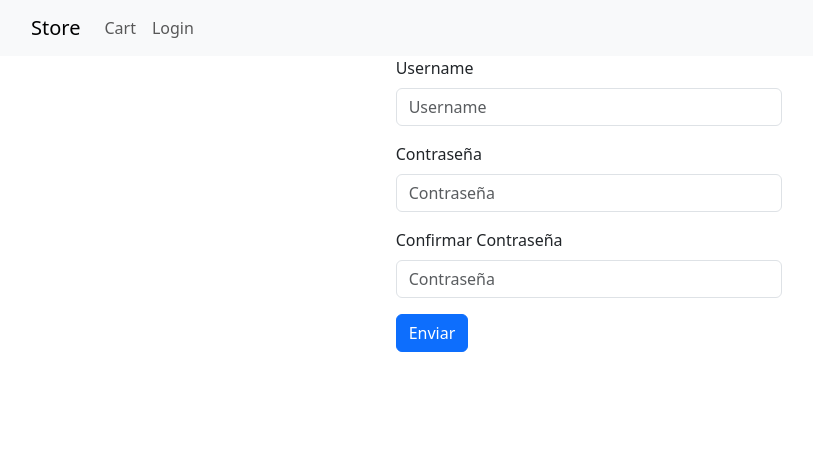
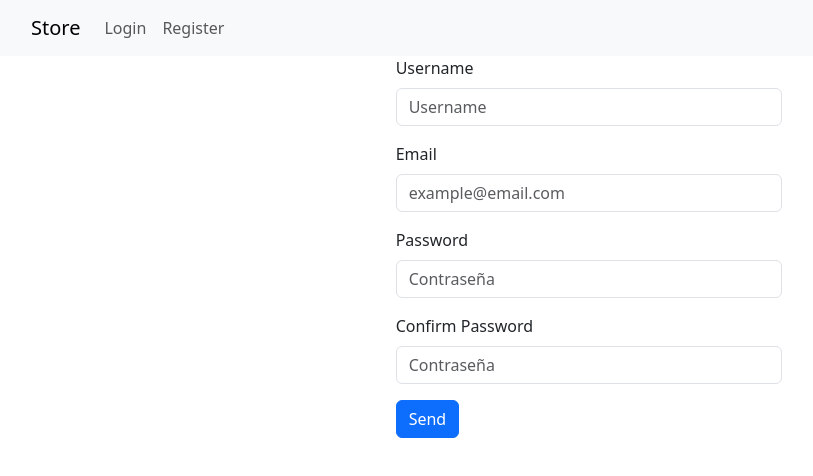
Before and after one commit to CarlosM01/pos_frontend, a React (Create React App) app: page /register in a window 1280 px wide. Shown: the top 476 px of the page, without its empty margins (51-864 px from the left). Built offline with nearby package versions, Linux system fonts and the light colour scheme.

Commit message:
Fix register and login system

```diff
--- a/src/App.js
+++ b/src/App.js
@@ -6,10 +6,10 @@ import Home from './pages/Home';
 import Register from './pages/Register';
 import Login from './pages/Login';
 import Profile from './pages/Profile';
-import useAuth from './hooks/useAuth'; // Importa el hook
+import useAuth from './hooks/useAuth'; // Import the hook
 
 function App() {
-  const { role, loading } = useAuth(); // Usa el hook
+  const { role, loading } = useAuth(); // Use the hook
 
   const getNavBar = () => {
     switch (role) {
@@ -23,7 +23,7 @@ function App() {
   };
 
   if (loading) {
-    return <div>Cargando...</div>; // Indicador de carga
+    return <div>Loading...</div>; // Loading indicator
   }
 
   return (
--- a/src/components/LoginForm.js
+++ b/src/components/LoginForm.js
@@ -16,7 +16,7 @@ function LoginForm() {
       password: password
     };
 
-    fetch('http://localhost:8080/auth/login', {
+    fetch('http://localhost:8080/user/login', {
       method: 'POST',
       headers: {
         'Content-Type': 'application/json'
@@ -26,8 +26,8 @@ function LoginForm() {
     .then(response => response.json())
     .then(data => {
       console.log('Login Success:', data);
-      localStorage.setItem('token', data.token); // Almacena el token
-      navigate('/profile'); // Redirecciona a /dashboard
+      localStorage.setItem('token', data.token); // Store the token
+      navigate('/profile'); // Redirect to dashboard
       window.location.reload();
     })
     .catch((error) => {
--- a/src/components/NavBarGuest.js
+++ b/src/components/NavBarGuest.js
@@ -10,8 +10,8 @@ function NavBar() {
         <Navbar.Toggle aria-controls="basic-navbar-nav" />
         <Navbar.Collapse id="basic-navbar-nav">
           <Nav className="me-auto">
-            <Nav.Link href="/cart">Cart</Nav.Link>
             <Nav.Link href="/login">Login</Nav.Link>
+            <Nav.Link href="/register">Register</Nav.Link>
           </Nav>
         </Navbar.Collapse>
       </Container>
--- a/src/components/NavBarUser.js
+++ b/src/components/NavBarUser.js
@@ -13,6 +13,7 @@ function NavBar() {
         <Navbar.Collapse id="basic-navbar-nav">
           <Nav className="me-auto">
             <Nav.Link href="/cart">Cart</Nav.Link>
+            <Nav.Link href="/profile">Profile</Nav.Link>
             <Nav.Link href="/" onClick={logout}>logout</Nav.Link>
           </Nav>
         </Navbar.Collapse>
--- a/src/components/RegisterForm.js
+++ b/src/components/RegisterForm.js
@@ -3,6 +3,7 @@ import { Container, Form, Button, Alert } from 'react-bootstrap';
 
 function RegisterForm() {
   const [username, setUsername] = useState('');
+  const [email, setEmail] = useState('');
   const [password, setPassword] = useState('');
   const [confirmPassword, setConfirmPassword] = useState('');
   const [rejected, setRejected] = useState(false);
@@ -14,10 +15,12 @@ function RegisterForm() {
     if (password === confirmPassword) {
       const data = {
         username: username,
+        email: email,
         password: password
       };
+      console.log(data)
 
-      fetch('http://localhost:8080/auth/register', {
+      fetch('http://localhost:8080/user/register', {
         method: 'POST',
         headers: {
           'Content-Type': 'application/json'
@@ -28,8 +31,9 @@ function RegisterForm() {
       .then(data => {
         console.log('Success:', data);
         setSuccessful(true);
-        setRejected(false); // Ocultar alerta de error en caso de éxito
+        setRejected(false); // Hide error alert on success
         setUsername('');
+        setEmail('');
         setPassword('');
         setConfirmPassword('');
       })
@@ -37,8 +41,8 @@ function RegisterForm() {
         console.error('Error:', error);
       });
     } else {
-      setRejected(true);  // Mostrar alerta cuando las contraseñas no coinciden
-      setSuccessful(false); // Ocultar alerta de éxito en caso de error
+      setRejected(true);  // Show alert when passwords do not match
+      setSuccessful(false); // Hide success alert on error
     }
   };
 
@@ -46,16 +50,16 @@ function RegisterForm() {
     <Container>
       {rejected && (
         <Alert variant="danger" onClose={() => setRejected(false)} dismissible>
-          Las contraseñas no coinciden. Por favor, inténtalo de nuevo.
+          Passwords do not match. Please try again.
         </Alert>
       )}
       {successful && (
         <Alert variant="success" onClose={() => setSuccessful(false)} dismissible>
-          Usuario registrado con éxito.
+          Successfully registered user.
         </Alert>
       )}
       <Form onSubmit={handleSubmit}>
-        <Form.Group className="mb-3" controlId="formBasicEmail">
+        <Form.Group className="mb-3" controlId="formBasicUsername">
           <Form.Label>Username</Form.Label>
           <Form.Control
             type="text"
@@ -63,10 +67,20 @@ function RegisterForm() {
             value={username}
             onChange={(e) => setUsername(e.target.value)}
           />
+        </Form.Group>
 
+        <Form.Group className="mb-3" controlId="formBasicEmail">
+          <Form.Label>Email</Form.Label>
+          <Form.Control
+            type="email"
+            placeholder="example@email.com"
+            value={email}
+            onChange={(e) => setEmail(e.target.value)}
+          />
         </Form.Group>
+
         <Form.Group className="mb-3" controlId="formBasicPassword">
-          <Form.Label>Contraseña</Form.Label>
+          <Form.Label>Password</Form.Label>
           <Form.Control
             type="password"
             placeholder="Contraseña"
@@ -74,8 +88,9 @@ function RegisterForm() {
             onChange={(e) => setPassword(e.target.value)}
           />
         </Form.Group>
+
         <Form.Group className="mb-3" controlId="formBasicConfirmPassword">
-          <Form.Label>Confirmar Contraseña</Form.Label>
+          <Form.Label>Confirm Password</Form.Label>
           <Form.Control
             type="password"
             placeholder="Contraseña"
@@ -83,8 +98,9 @@ function RegisterForm() {
             onChange={(e) => setConfirmPassword(e.target.value)}
           />
         </Form.Group>
+
         <Button variant="primary" type="submit">
-          Enviar
+          Send
         </Button>
       </Form>
     </Container>
--- a/src/hooks/useAuth.js
+++ b/src/hooks/useAuth.js
@@ -13,7 +13,7 @@ const useAuth = () => {
       return;
     }
 
-    fetch('http://localhost:8080/auth/profile', {
+    fetch('http://localhost:8080/user/profile', {
       method: 'GET',
       headers: {
         'Authorization': `Bearer ${token}`
```
